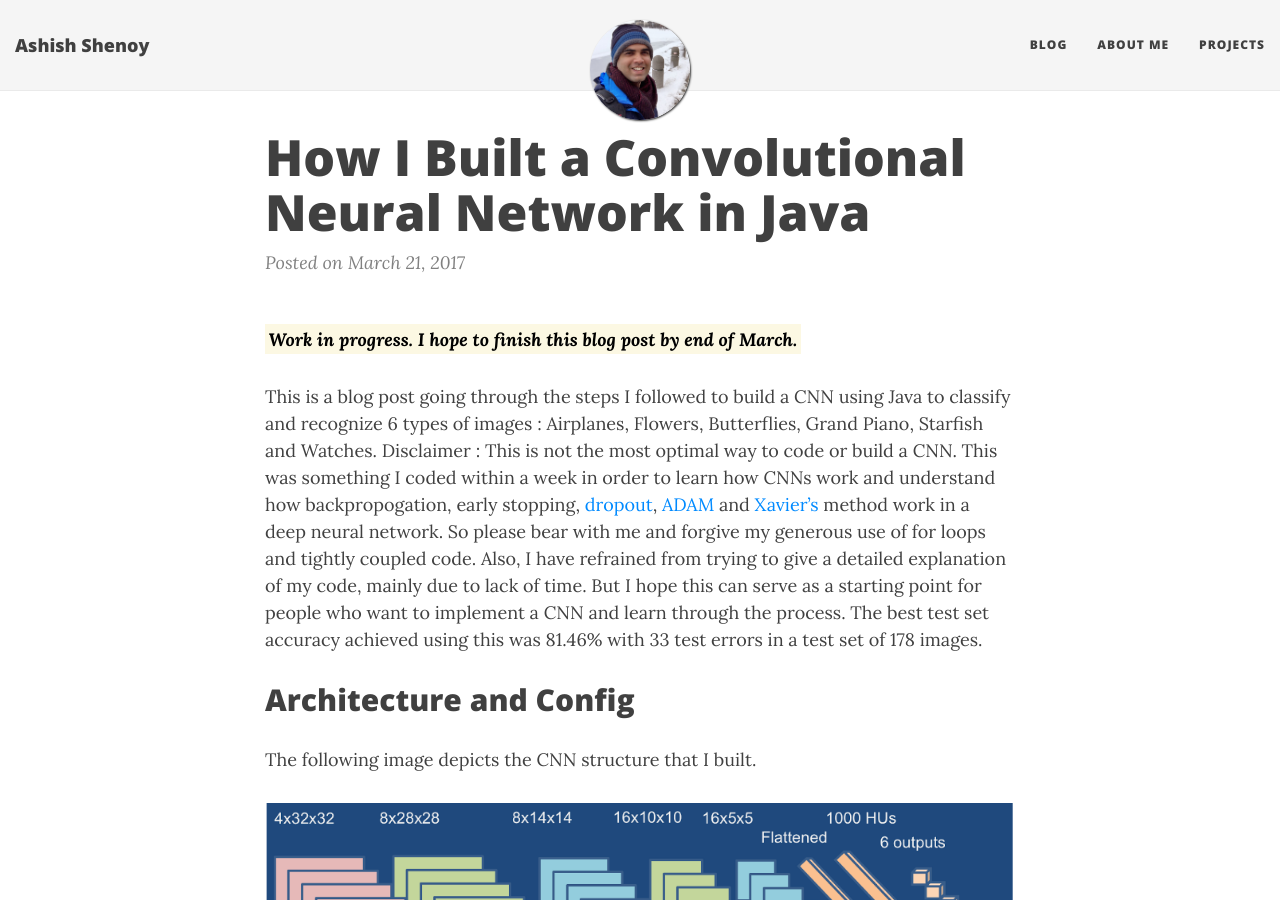
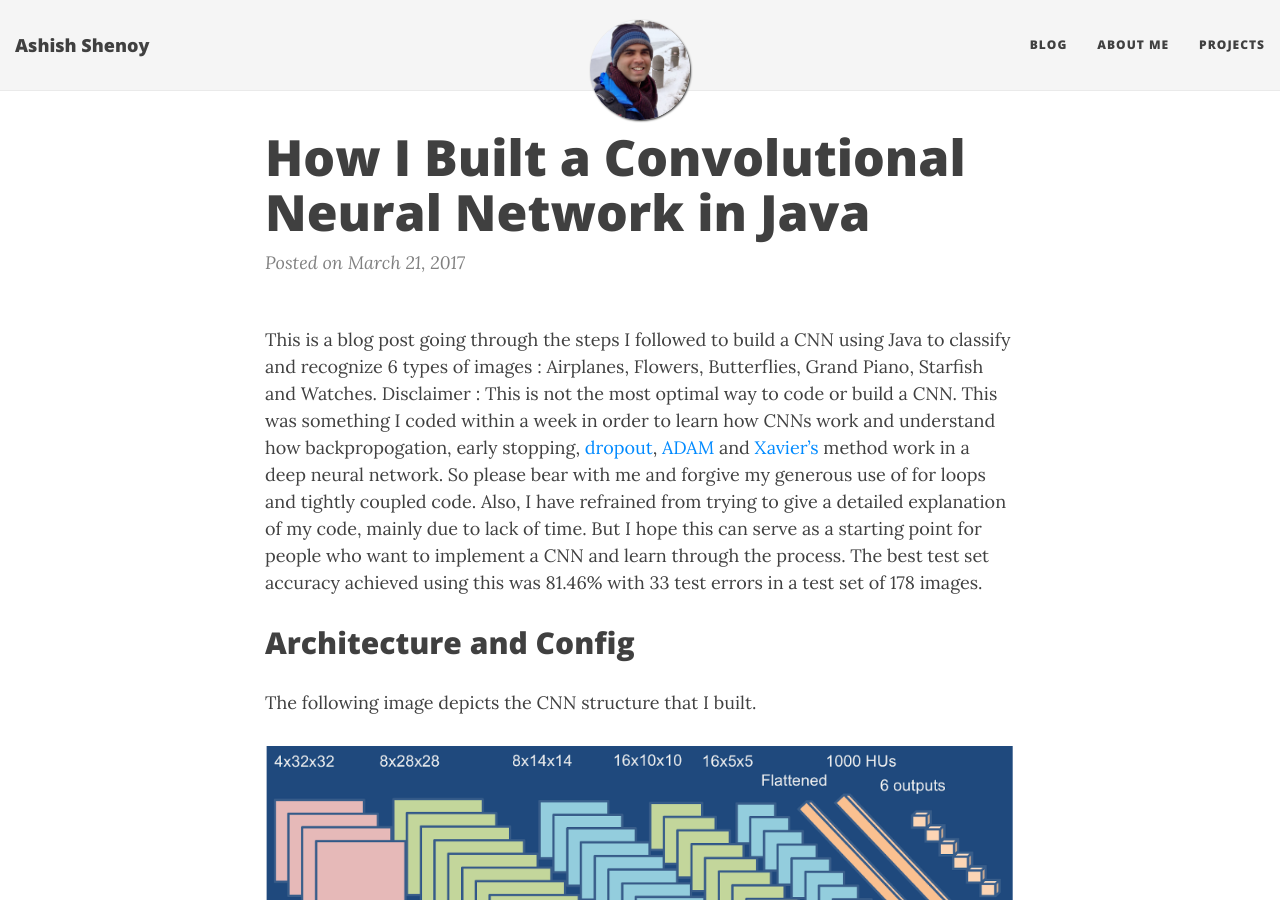
Before and after one commit to ashishvshenoy/ashishvshenoy.github.io, a Jekyll site: the page built from _posts/2017-03-21-how-i-built-a-convolutional-neural-network-in-java.md, in a window 1280 px wide and 900 px high. Built offline with Jekyll 4.4.1, drawn with Linux system fonts in a browser that asks for light colours; nearby versions of some CDN libraries.

Commit message:
Update 2017-03-21-how-i-built-a-convolutional-neural-network-in-java.md

```diff
--- a/_posts/2017-03-21-how-i-built-a-convolutional-neural-network-in-java.md
+++ b/_posts/2017-03-21-how-i-built-a-convolutional-neural-network-in-java.md
@@ -3,7 +3,7 @@ layout: post
 published: true
 title: How I Built a Convolutional Neural Network in Java
 ---
-**_<mark>Work in progress. I hope to finish this blog post by end of March.</mark>_**
+
 
 This is a blog post going through the steps I followed to build a CNN using Java to classify and recognize 6 types of images : Airplanes, Flowers, Butterflies, Grand Piano, Starfish and Watches. Disclaimer : This is not the most optimal way to code or build a CNN. This was something I coded within a week in order to learn how CNNs work and understand how backpropogation, early stopping, [dropout](https://www.cs.toronto.edu/~hinton/absps/JMLRdropout.pdf), [ADAM](https://arxiv.org/pdf/1412.6980.pdf) and [Xavier's](http://deepdish.io/2015/02/24/network-initialization/) method work in a deep neural network. So please bear with me and forgive my generous use of for loops and tightly coupled code. Also, I have refrained from trying to give a detailed explanation of my code, mainly due to lack of time. But I hope this can serve as a starting point for people who want to implement a CNN and learn through the process.
 The best test set accuracy achieved using this was 81.46% with 33 test errors in a test set of 178 images.
```
